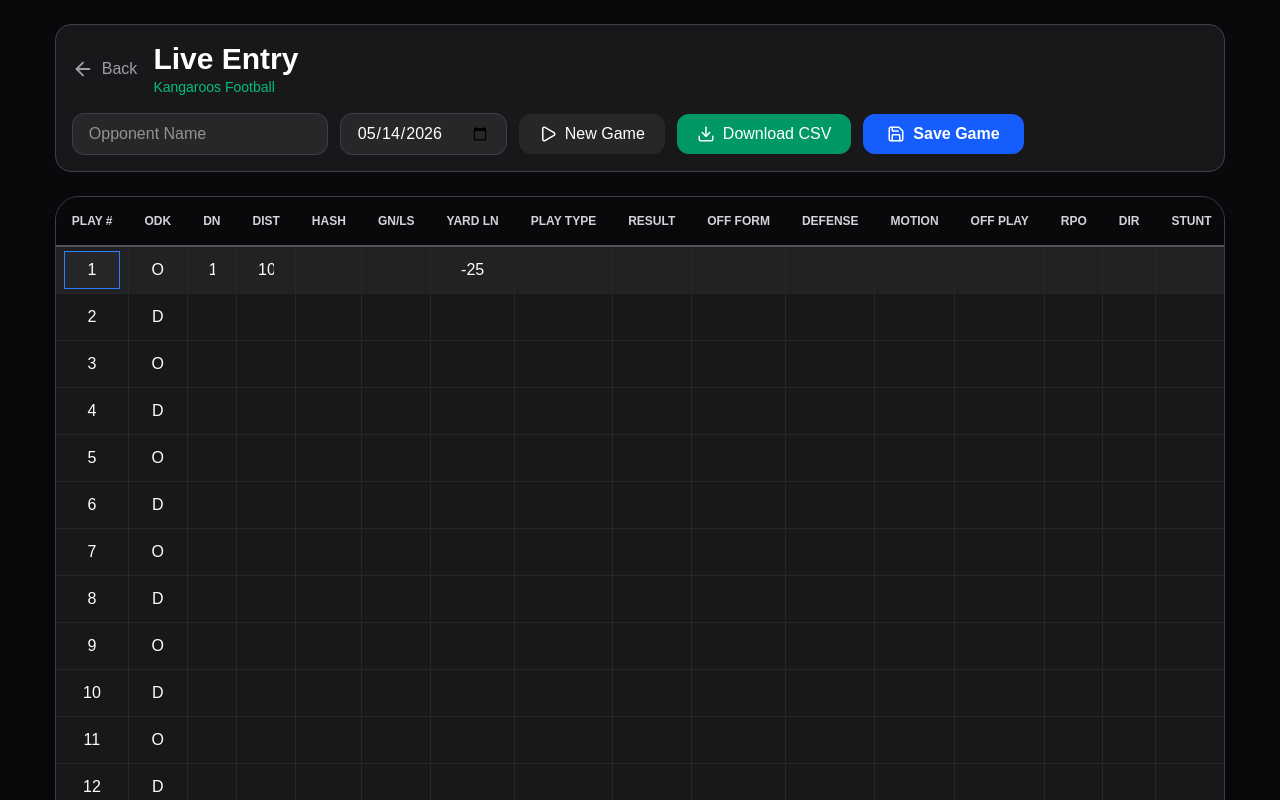
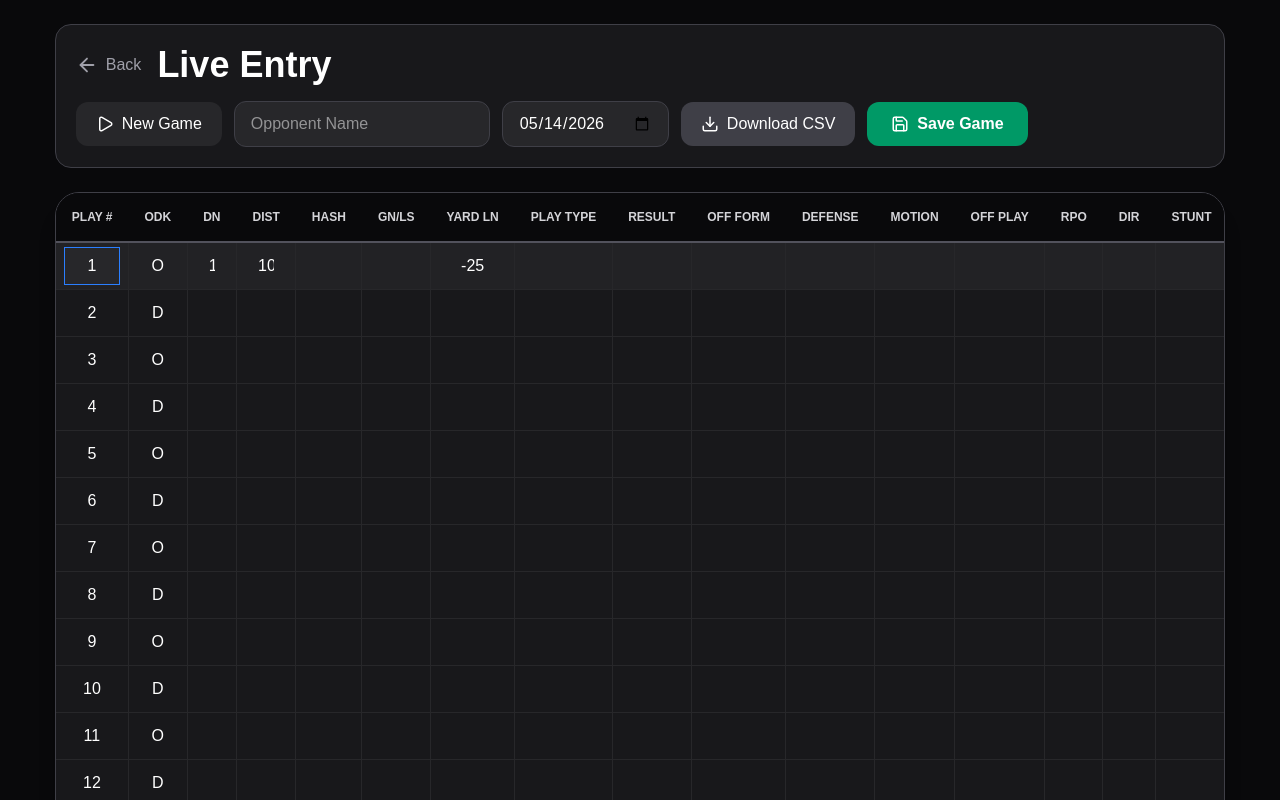
Before and after one commit to jjester58-eng/football-stats, a Next.js app: page /enter in a window 1280 px wide. Shown: the top 800 px of the page. Built offline with nearby package versions, Linux system fonts and the light colour scheme.

Commit message:
menu order

```diff
--- a/app/enter/page.tsx
+++ b/app/enter/page.tsx
@@ -257,7 +257,31 @@ export default function LiveEntry() {
     setData([...data, newPlay]);
   };
 
-  // Download CSV
+  const startNewGame = () => {
+    if (!confirm('Start a new game? Current data will be lost.')) return;
+    setOpponent('');
+    setGameDate(new Date().toISOString().split('T')[0]);
+
+    setData(prev => prev.map((row, i) => ({
+      ...row,
+      down: i === 0 ? 1 : '',
+      dist: i === 0 ? 10 : '',
+      gnls: '',
+      yardLine: i === 0 ? -25 : '',
+      playType: '',
+      result: '',
+      offFormation: '',
+      defense: '',
+      motion: '',
+      offPlay: '',
+      rpo: '',
+      playDir: '',
+      stunt: '',
+      blitz: '',
+      coverage: '',
+    })));
+  };
+
   const downloadCSV = () => {
     const headers = columns.map(col => col.header as string);
 
@@ -280,77 +304,53 @@ export default function LiveEntry() {
     URL.revokeObjectURL(url);
   };
 
-  const startNewGame = () => {
-    if (!confirm('Start a new game? Current data will be lost.')) return;
-
-    setOpponent('');
-    setData(prev => prev.map((row, i) => ({
-      ...row,
-      down: i === 0 ? 1 : '',
-      dist: i === 0 ? 10 : '',
-      gnls: '',
-      yardLine: i === 0 ? -25 : '',
-      playType: '',
-      result: '',
-      offFormation: '',
-      defense: '',
-      motion: '',
-      offPlay: '',
-      rpo: '',
-      playDir: '',
-      stunt: '',
-      blitz: '',
-      coverage: '',
-    })));
-  };
-
   return (
     <div className="min-h-screen bg-zinc-950 text-white p-6">
       <div className="max-w-[95%] mx-auto">
-        {/* Game Header */}
-        <div className="flex flex-wrap gap-4 items-center justify-between mb-6 bg-zinc-900 border border-zinc-700 rounded-2xl p-4">
+        {/* Header */}
+        <div className="bg-zinc-900 border border-zinc-700 rounded-2xl p-5 mb-6">
+          <div className="flex flex-wrap gap-4 items-center justify-between">
             <div className="flex items-center gap-4">
               <button onClick={() => window.history.back()} className="flex items-center gap-2 text-zinc-400 hover:text-white">
                 <ArrowLeft size={22} /> Back
               </button>
-            <div>
-              <h1 className="text-3xl font-bold">Live Entry</h1>
-              <p className="text-emerald-500 text-sm">Kangaroos Football</p>
-            </div>
+              <h1 className="text-4xl font-bold">Live Entry</h1>
             </div>
 
             <div className="flex items-center gap-3 flex-wrap">
+              <button
+                onClick={startNewGame}
+                className="flex items-center gap-2 bg-zinc-800 hover:bg-zinc-700 px-5 py-2.5 rounded-xl font-medium"
+              >
+                <Play size={18} /> New Game
+              </button>
+
               <input
                 type="text"
                 placeholder="Opponent Name"
                 value={opponent}
                 onChange={(e) => setOpponent(e.target.value)}
-              className="bg-zinc-800 border border-zinc-700 rounded-xl px-4 py-2 w-64 focus:outline-none focus:border-blue-500"
+                className="bg-zinc-800 border border-zinc-700 rounded-xl px-4 py-2.5 w-64 focus:outline-none focus:border-blue-500"
               />
+
               <input
                 type="date"
                 value={gameDate}
                 onChange={(e) => setGameDate(e.target.value)}
-              className="bg-zinc-800 border border-zinc-700 rounded-xl px-4 py-2 focus:outline-none focus:border-blue-500"
+                className="bg-zinc-800 border border-zinc-700 rounded-xl px-4 py-2.5 focus:outline-none focus:border-blue-500"
               />
 
               <button
-              onClick={startNewGame}
-              className="flex items-center gap-2 bg-zinc-800 hover:bg-zinc-700 px-5 py-2 rounded-xl"
-            >
-              <Play size={18} /> New Game
-            </button>
-
-            <button
                 onClick={downloadCSV}
-              className="flex items-center gap-2 bg-emerald-600 hover:bg-emerald-500 px-5 py-2 rounded-xl font-medium"
+                className="flex items-center gap-2 bg-zinc-700 hover:bg-zinc-600 px-5 py-2.5 rounded-xl"
               >
                 <Download size={18} /> Download CSV
               </button>
 
-            <button className="flex items-center gap-2 bg-blue-600 hover:bg-blue-500 px-6 py-2 rounded-xl font-semibold">
+              <button className="flex items-center gap-2 bg-emerald-600 hover:bg-emerald-500 px-6 py-2.5 rounded-xl font-semibold">
                 <Save size={18} /> Save Game
               </button>
+            </div>
           </div>
         </div>
 
```
Lines whose indentation alone changed are shown as unchanged.
